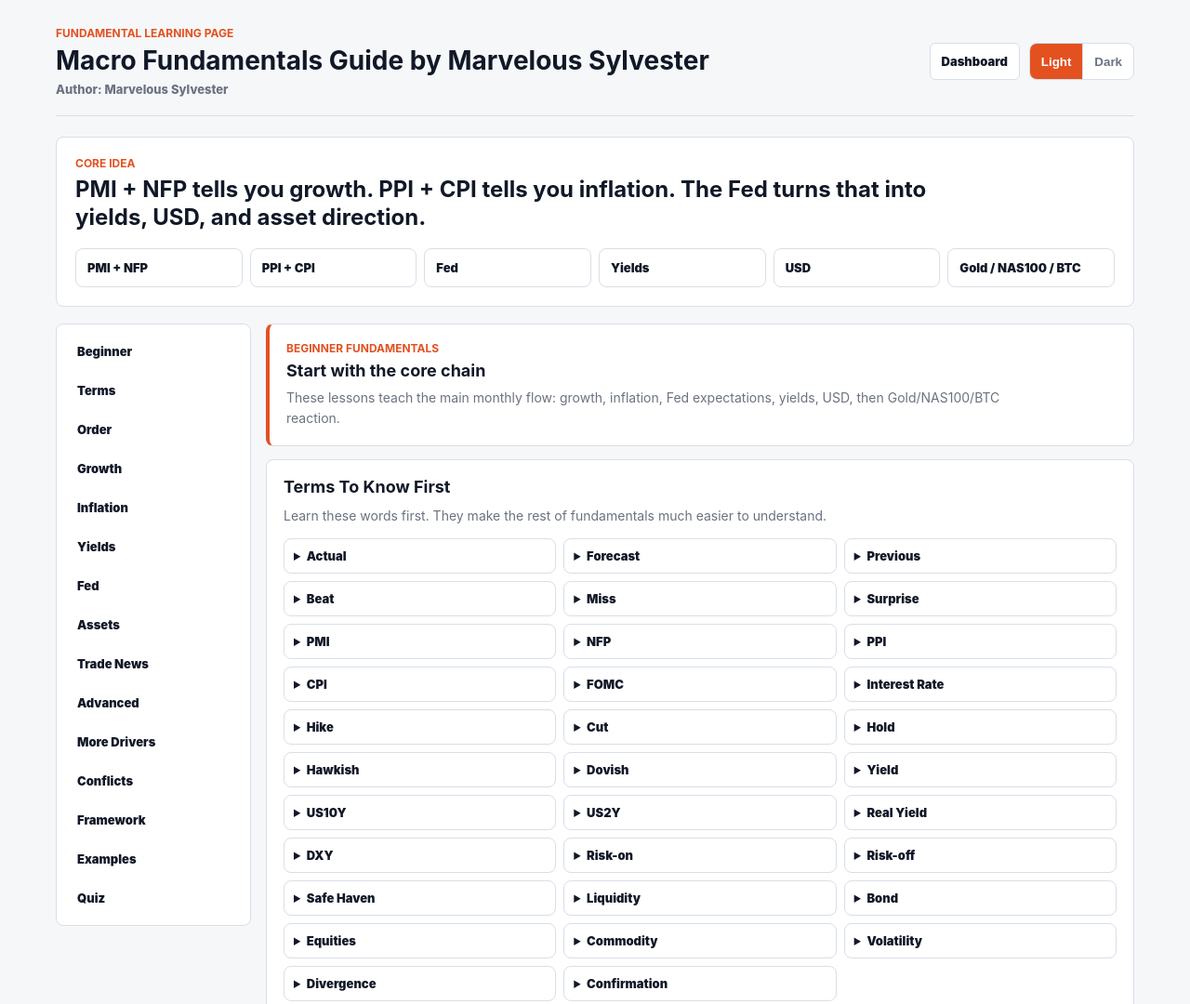
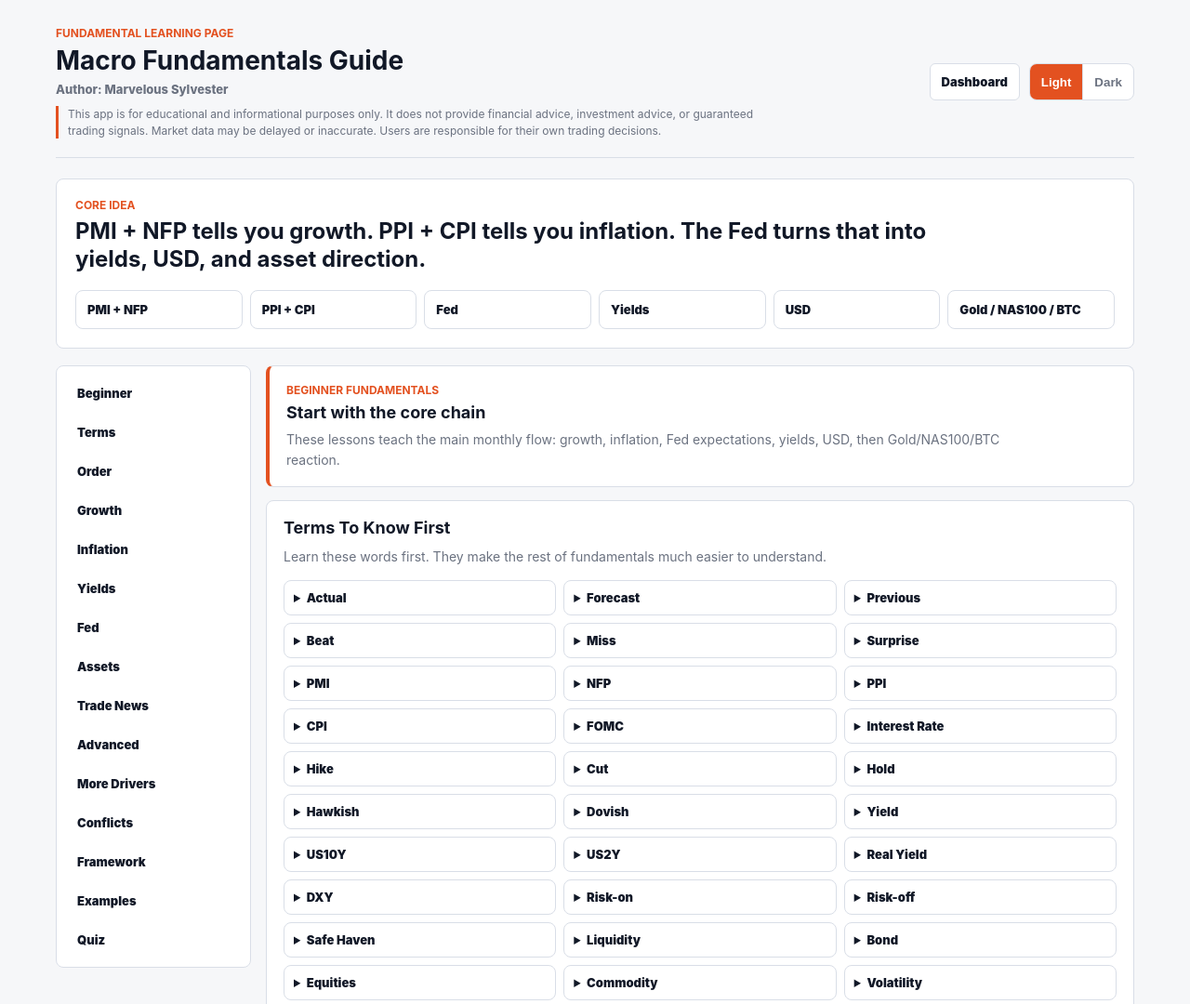
Before and after one commit to marvelous3500/macro-news-app, a website: page public/learn.html in a window 1280 px wide. Shown: the top 1080 px of the page at 93% size. Drawn offline with Linux system fonts and the light colour scheme.

Commit message:
Add financial disclaimer and simplify branding

```diff
--- a/public/learn.html
+++ b/public/learn.html
@@ -4,13 +4,13 @@
     <meta charset="UTF-8" />
     <meta name="viewport" content="width=device-width, initial-scale=1.0" />
     <meta name="author" content="Marvelous Sylvester" />
-    <meta name="description" content="Learn macroeconomic fundamentals with Marvelous Sylvester's Macro News App, including PMI, NFP, PPI, CPI, yields, DXY, Gold, NAS100, and news trading." />
-    <meta property="og:title" content="Fundamentals Learning Guide by Marvelous Sylvester" />
-    <meta property="og:description" content="A macro fundamentals learning guide for traders using the Macro News App by Marvelous Sylvester." />
+    <meta name="description" content="Learn macroeconomic fundamentals with Macro News App, including PMI, NFP, PPI, CPI, yields, DXY, Gold, NAS100, and news trading." />
+    <meta property="og:title" content="Fundamentals Learning Guide" />
+    <meta property="og:description" content="A macro fundamentals learning guide for traders using the Macro News App." />
     <meta property="og:url" content="https://macro-news-app-twmt.onrender.com/learn" />
     <meta property="og:type" content="article" />
     <link rel="canonical" href="https://macro-news-app-twmt.onrender.com/learn" />
-    <title>Fundamentals Learning Guide by Marvelous Sylvester | Macro News App</title>
+    <title>Fundamentals Learning Guide | Macro News App</title>
     <script type="application/ld+json">
       {
         "@context": "https://schema.org",
@@ -33,8 +33,9 @@
       <header class="topbar">
         <div>
           <p class="eyebrow">Fundamental learning page</p>
-          <h1>Macro Fundamentals Guide by Marvelous Sylvester</h1>
+          <h1>Macro Fundamentals Guide</h1>
           <p class="app-author">Author: Marvelous Sylvester</p>
+          <p class="app-disclaimer">This app is for educational and informational purposes only. It does not provide financial advice, investment advice, or guaranteed trading signals. Market data may be delayed or inaccurate. Users are responsible for their own trading decisions.</p>
         </div>
         <div class="top-actions">
           <a class="nav-link" href="/">Dashboard</a>
@@ -206,7 +207,7 @@
         </div>
       </section>
       <footer class="app-footer">
-        <p>© 2026 Macro News App. Developed by <a href="https://github.com/marvelous3500" target="_blank" rel="noreferrer">Marvelous Sylvester</a>.</p>
+        <p>© 2026 Macro News App. Author: <a href="https://github.com/marvelous3500" target="_blank" rel="noreferrer">Marvelous Sylvester</a>.</p>
       </footer>
     </main>
     <script src="/learn.js" type="module"></script>
--- a/public/styles.css
+++ b/public/styles.css
@@ -209,6 +209,16 @@ h1 {
   color: var(--muted);
   font-size: 13px;
   font-weight: 800;
+}
+
+.app-disclaimer {
+  max-width: 760px;
+  margin-top: 10px;
+  border-left: 3px solid var(--accent);
+  padding-left: 10px;
+  color: var(--muted);
+  font-size: 12px;
+  line-height: 1.45;
 }
 
 h2 {
```
Also changed, not shown: public/index.html (+6 -5 lines), README.md.
